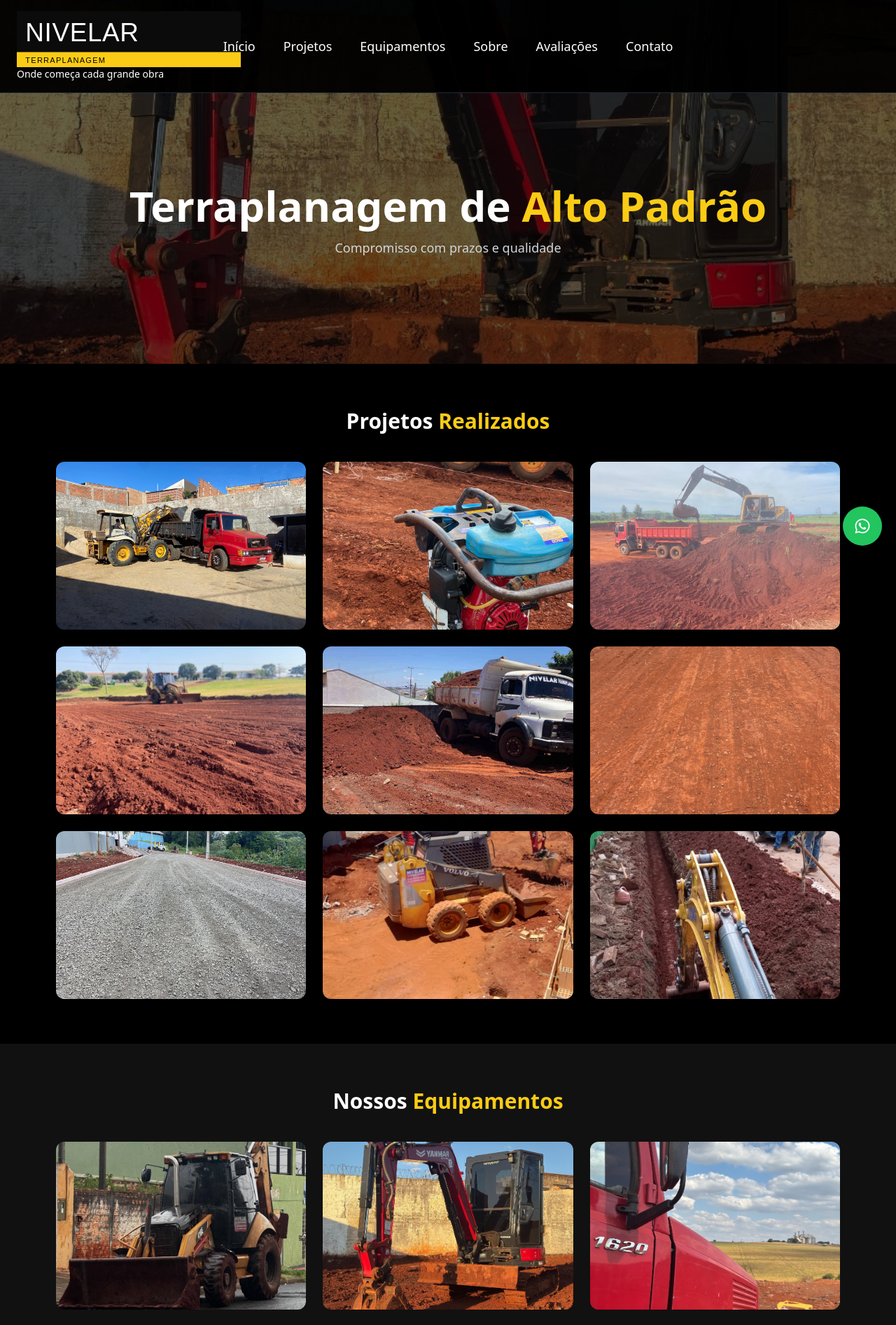
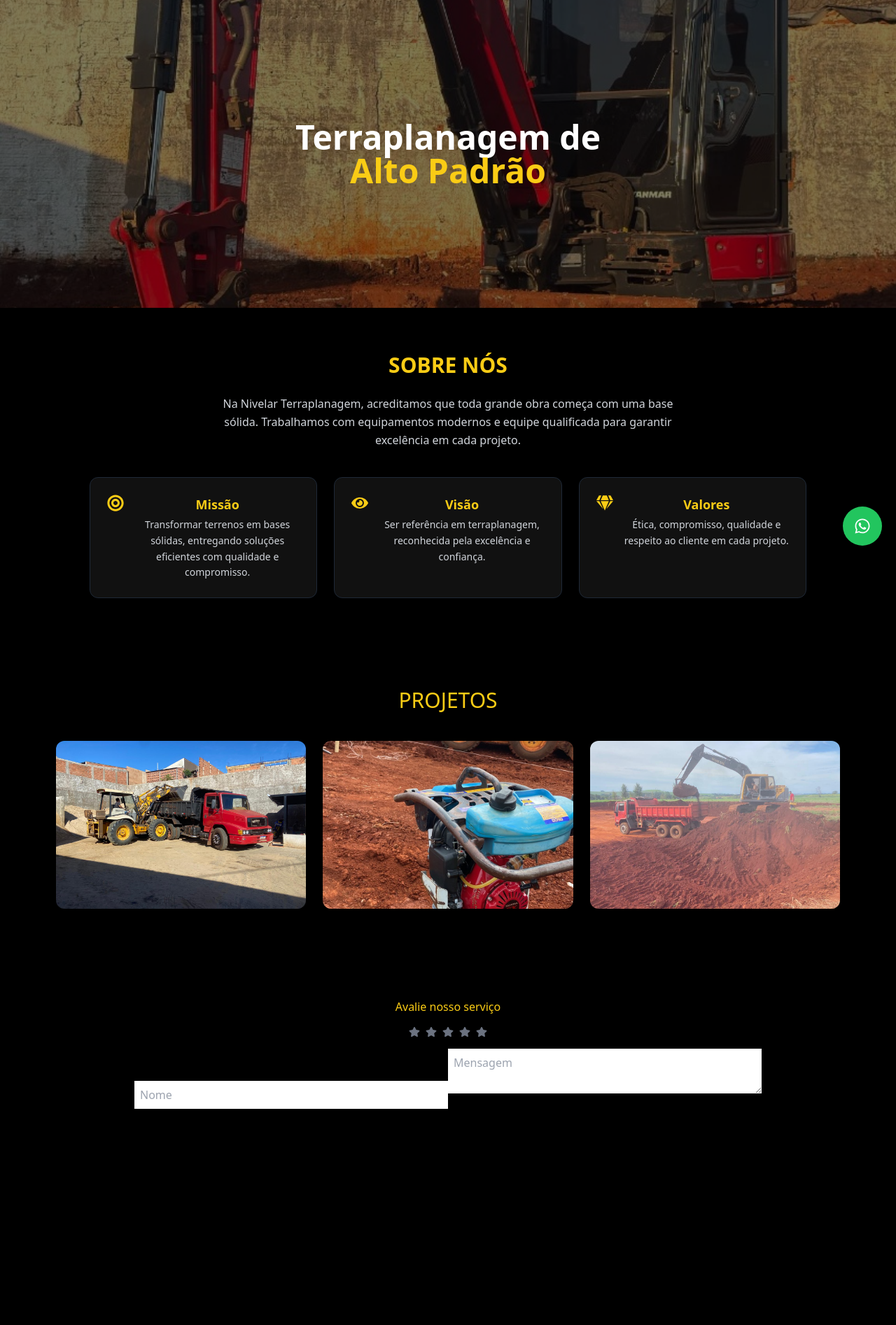
Before and after one commit to emanueldomingues/site-nivelar, a Next.js app: page / in a window 1280 px wide. Shown: the top 1894 px of the page at 70% size. After the commit the page ends 1657 px from the top, so only its background shows below. Built offline with nearby package versions, Linux system fonts and the light colour scheme.

Commit message:
icones e meta adicionado

```diff
--- a/app/page.tsx
+++ b/app/page.tsx
@@ -2,6 +2,7 @@
 
 import { useState, useEffect } from "react";
 import { FaWhatsapp, FaStar } from "react-icons/fa";
+import { FaBullseye, FaEye, FaGem } from "react-icons/fa"; // 🔥 NOVO
 
 export default function Home() {
   const [current, setCurrent] = useState(0);
@@ -14,14 +15,11 @@ export default function Home() {
     "/images/equipamentos/maquina3.jpg",
   ];
 
-  const frases = [
-    "Ética e transparência em cada projeto",
-    "Compromisso com prazos e qualidade",
-    "Valores sólidos para grandes obras",
+  const projetos = [
+    "/images/projetos/projeto1.jpg",
+    "/images/projetos/projeto2.jpg",
+    "/images/projetos/projeto3.jpg",
   ];
-
-  const equipamentos = Array.from({ length: 10 }, (_, i) => `/images/equipamentos/maquina${i + 1}.jpg`);
-  const projetos = Array.from({ length: 9 }, (_, i) => `/images/projetos/projeto${i + 1}.jpg`);
 
   useEffect(() => {
     const interval = setInterval(() => {
@@ -31,61 +29,82 @@ export default function Home() {
   }, []);
 
   return (
-    <div className="bg-black text-white font-sans">
-
-      {/* HEADER */}
-      <header className="fixed top-0 w-full bg-black/95 z-50 border-b border-gray-800">
-        <div className="flex items-center justify-between px-6 py-4 relative">
-
-          <div className="flex flex-col">
-            <img src="/logo.svg" className="w-64 md:w-80" />
-            <span className="text-sm text-white">
-              Onde começa cada grande obra
-            </span>
-          </div>
-
-          <nav className="hidden md:flex gap-10 text-lg font-medium absolute left-1/2 -translate-x-1/2">
-            <a href="#home" className="hover:text-yellow-400">Início</a>
-            <a href="#projetos" className="hover:text-yellow-400">Projetos</a>
-            <a href="#equipamentos" className="hover:text-yellow-400">Equipamentos</a>
-            <a href="#sobre" className="hover:text-yellow-400">Sobre</a>
-            <a href="#avaliacoes" className="hover:text-yellow-400">Avaliações</a>
-            <a href="#contato" className="hover:text-yellow-400">Contato</a>
-          </nav>
-
-        </div>
-      </header>
+    <div className="bg-black text-white">
 
       {/* HERO */}
-      <section id="home" className="h-[65vh] pt-28 relative flex items-center justify-center overflow-hidden">
+      <section className="h-[55vh] relative flex items-center justify-center">
         {heroImages.map((img, i) => (
           <div key={i}
-            className={`absolute inset-0 bg-cover bg-center transition-opacity duration-1000 ${
+            className={`absolute inset-0 bg-cover bg-center transition ${
               current === i ? "opacity-100" : "opacity-0"
             }`}
             style={{ backgroundImage: `url(${img})` }}
           />
         ))}
-        <div className="absolute inset-0 bg-black/60" />
+        <div className="absolute inset-0 bg-black/50" />
 
-        <div className="text-center z-10 px-4">
-          <h1 className="text-4xl md:text-6xl font-bold">
-            Terraplanagem de{" "}
-            <span className="text-yellow-400">Alto Padrão</span>
-          </h1>
+        <h2 className="text-3xl md:text-5xl font-bold text-center relative">
+          Terraplanagem de <br />
+          <span className="text-yellow-400">Alto Padrão</span>
+        </h2>
+      </section>
 
-          <p className="mt-4 text-lg text-gray-300">
-            {frases[current]}
-          </p>
+      {/* SOBRE */}
+      <section className="py-16 text-center px-4">
+        <h2 className="text-3xl font-bold text-yellow-400 mb-6">
+          SOBRE NÓS
+        </h2>
+
+        <p className="max-w-2xl mx-auto text-gray-300 mb-10 leading-relaxed">
+          Na Nivelar Terraplanagem, acreditamos que toda grande obra começa com uma base sólida.
+          Trabalhamos com equipamentos modernos e equipe qualificada para garantir excelência em cada projeto.
+        </p>
+
+        {/* 🔥 NOVA PARTE ADICIONADA */}
+        <div className="grid md:grid-cols-3 gap-6 mt-10 max-w-5xl mx-auto">
+
+          <div className="bg-[#111] border border-gray-800 rounded-xl p-6 flex gap-4 items-start hover:border-yellow-400 transition">
+            <div className="text-yellow-400 text-2xl">
+              <FaBullseye />
+            </div>
+            <div>
+              <h3 className="text-yellow-400 font-bold text-lg mb-1">Missão</h3>
+              <p className="text-gray-300 text-sm leading-relaxed">
+                Transformar terrenos em bases sólidas, entregando soluções eficientes com qualidade e compromisso.
+              </p>
+            </div>
+          </div>
+
+          <div className="bg-[#111] border border-gray-800 rounded-xl p-6 flex gap-4 items-start hover:border-yellow-400 transition">
+            <div className="text-yellow-400 text-2xl">
+              <FaEye />
+            </div>
+            <div>
+              <h3 className="text-yellow-400 font-bold text-lg mb-1">Visão</h3>
+              <p className="text-gray-300 text-sm leading-relaxed">
+                Ser referência em terraplanagem, reconhecida pela excelência e confiança.
+              </p>
+            </div>
+          </div>
+
+          <div className="bg-[#111] border border-gray-800 rounded-xl p-6 flex gap-4 items-start hover:border-yellow-400 transition">
+            <div className="text-yellow-400 text-2xl">
+              <FaGem />
+            </div>
+            <div>
+              <h3 className="text-yellow-400 font-bold text-lg mb-1">Valores</h3>
+              <p className="text-gray-300 text-sm leading-relaxed">
+                Ética, compromisso, qualidade e respeito ao cliente em cada projeto.
+              </p>
+            </div>
+          </div>
+
         </div>
       </section>
 
       {/* PROJETOS */}
-      <section id="projetos" className="py-16 text-center">
-        <h2 className="text-3xl font-bold mb-10">
-          <span className="text-white">Projetos</span>{" "}
-          <span className="text-yellow-400">Realizados</span>
-        </h2>
+      <section className="py-16 text-center">
+        <h2 className="text-3xl text-yellow-400 mb-10">PROJETOS</h2>
 
         <div className="grid md:grid-cols-3 gap-6 max-w-6xl mx-auto px-4">
           {projetos.map((img, i) => (
@@ -98,155 +117,36 @@ export default function Home() {
         </div>
       </section>
 
-      {/* EQUIPAMENTOS */}
-      <section id="equipamentos" className="py-16 bg-[#111] text-center">
-        <h2 className="text-3xl font-bold mb-10">
-          <span className="text-white">Nossos</span>{" "}
-          <span className="text-yellow-400">Equipamentos</span>
-        </h2>
+      {/* AVALIAÇÃO */}
+      <section className="py-16 text-center px-4">
+        <h2 className="text-yellow-400 mb-4">Avalie nosso serviço</h2>
 
-        <div className="grid md:grid-cols-3 gap-6 max-w-6xl mx-auto px-4">
-          {equipamentos.map((img, i) => (
-            <img key={i}
-              src={img}
-              onClick={() => setZoomImg(img)}
-              className="h-[240px] w-full object-cover rounded-xl hover:scale-105 cursor-pointer transition"
+        <div className="flex justify-center gap-2 mb-4">
+          {[1,2,3,4,5].map((n) => (
+            <FaStar key={n}
+              onClick={() => setRating(n)}
+              className={rating >= n ? "text-yellow-400" : "text-gray-500"}
             />
           ))}
         </div>
-      </section>
 
-      {/* SOBRE */}
-      <section id="sobre" className="py-16 text-center px-4">
-        <h2 className="text-3xl font-bold mb-6">
-          <span className="text-white">Sobre</span>{" "}
-          <span className="text-yellow-400">Nós</span>
-        </h2>
-
-        <p className="max-w-3xl mx-auto text-gray-300 leading-relaxed">
-          Na Nivelar Terraplanagem, acreditamos que toda grande obra começa com uma base sólida e bem executada.
-          Nosso trabalho vai além da movimentação de terra: preparamos o terreno para que projetos se tornem realidade com segurança e precisão.
-          <br /><br />
-          Atuamos com responsabilidade, tecnologia e compromisso, garantindo qualidade em cada etapa do processo.
-          Nosso objetivo é superar expectativas e construir relações de confiança com nossos clientes.
-          <br /><br />
-          <span className="text-white font-semibold">
-            Onde começa cada grande obra.
-          </span>
-        </p>
-      </section>
-
-      {/* AVALIAÇÕES */}
-      <section id="avaliacoes" className="py-16 text-center">
-        <h2 className="text-3xl font-bold mb-10">
-          <span className="text-white">Avaliações</span>{" "}
-          <span className="text-yellow-400">Clientes</span>
-        </h2>
-
-        <div className="grid md:grid-cols-3 gap-6 max-w-6xl mx-auto px-4">
-          {[
-            { nome: "Lucas Ribeiro", texto: "Serviço impecável!" },
-            { nome: "Mariana Souza", texto: "Equipe profissional!" },
-            { nome: "Ricardo Gomes", texto: "Recomendo totalmente!" },
-          ].map((a, i) => (
-            <div key={i} className="border border-gray-700 p-6 rounded-xl">
-              <div className="text-yellow-400 mb-2">★★★★★</div>
-              <p>{a.texto}</p>
-              <span className="text-sm text-gray-500">{a.nome}</span>
-            </div>
-          ))}
-        </div>
-
-        {/* FORM */}
-        <div className="mt-10 flex flex-col items-center">
-          <div className="flex gap-2 mb-4 text-2xl">
-            {[1,2,3,4,5].map((n) => (
-              <FaStar key={n}
-                onClick={() => setRating(n)}
-                className={rating >= n ? "text-yellow-400 cursor-pointer" : "text-gray-500 cursor-pointer"}
-              />
-            ))}
-          </div>
-
-          <input placeholder="Nome"
-            className="p-3 mb-2 w-full max-w-md text-black rounded" />
-
-          <textarea placeholder="Mensagem"
-            className="p-3 mb-2 w-full max-w-md text-black rounded" />
-
-          <button className="bg-yellow-400 text-black px-6 py-2 rounded font-bold">
-            Enviar Avaliação
-          </button>
-        </div>
-      </section>
-
-      {/* CONTATO */}
-      <section id="contato" className="py-16 px-4">
-        <h2 className="text-3xl font-bold text-center mb-10">
-          <span className="text-white">Entre em</span>{" "}
-          <span className="text-yellow-400">Contato</span>
-        </h2>
-
-        <div className="grid md:grid-cols-2 gap-10 max-w-6xl mx-auto items-center">
-
-          <iframe
-            src="https://www.google.com/maps?q=Av.+Antônio+Raminelli,+857,+Cambé&output=embed"
-            className="w-full h-[300px] rounded-xl"
-          />
-
-          <div className="flex flex-col gap-5 text-gray-300">
-
-            <p>📍 Av. Antônio Raminelli, 857 - Cambé</p>
-
-            {[
-              { nome: "Anderson", link: "https://wa.me/5543999520213" },
-              { nome: "Valéria", link: "https://wa.me/5543996281826" },
-              { nome: "Fernando", link: "https://wa.me/5543998061421" },
-            ].map((c, i) => (
-              <a key={i} href={c.link} className="flex items-center gap-4 hover:text-yellow-400">
-                <div className="bg-green-500 p-3 rounded-full text-white text-xl">
-                  <FaWhatsapp />
-                </div>
-                {c.nome}
-              </a>
-            ))}
-
-            <a href="https://instagram.com/terraplanagem.nivelar"
-              className="flex items-center gap-4 hover:text-yellow-400">
-              <img src="/icons/instagram.svg" className="w-10" />
-              @terraplanagem.nivelar
-            </a>
-
-          </div>
-        </div>
+        <input placeholder="Nome" className="p-2 mb-2 w-full max-w-md text-black" />
+        <textarea placeholder="Mensagem" className="p-2 mb-2 w-full max-w-md text-black" />
       </section>
 
       {/* ZOOM */}
       {zoomImg && (
-        <div onClick={() => setZoomImg(null)}
-          className="fixed inset-0 bg-black/90 flex justify-center items-center z-50">
+        <div onClick={() => setZoomImg(null)} className="fixed inset-0 bg-black/90 flex justify-center items-center z-50">
           <img src={zoomImg} className="max-h-[90%]" />
         </div>
       )}
 
-      {/* WHATS FIXO */}
-      <a href="https://wa.me/5543996281826"
+      {/* WHATS */}
+      <a href="https://wa.me/5543998061421"
         className="fixed bottom-5 right-5 bg-green-500 p-4 rounded-full text-white text-2xl">
         <FaWhatsapp />
       </a>
-{/* RODAPÉ */}
-<footer className="text-center py-6 border-t border-gray-800 text-gray-500 text-sm mt-10">
-  © {new Date().getFullYear()} Nivelar Terraplanagem
-  <br />
-  Desenvolvido por{" "}
-  <a
-    href="https://www.instagram.com/emanueldomingues/"
-    target="_blank"
-    className="text-white hover:text-yellow-400"
-  >
-    @emanueldomingues
-  </a>
-</footer>
+
     </div>
   );
 }
```
